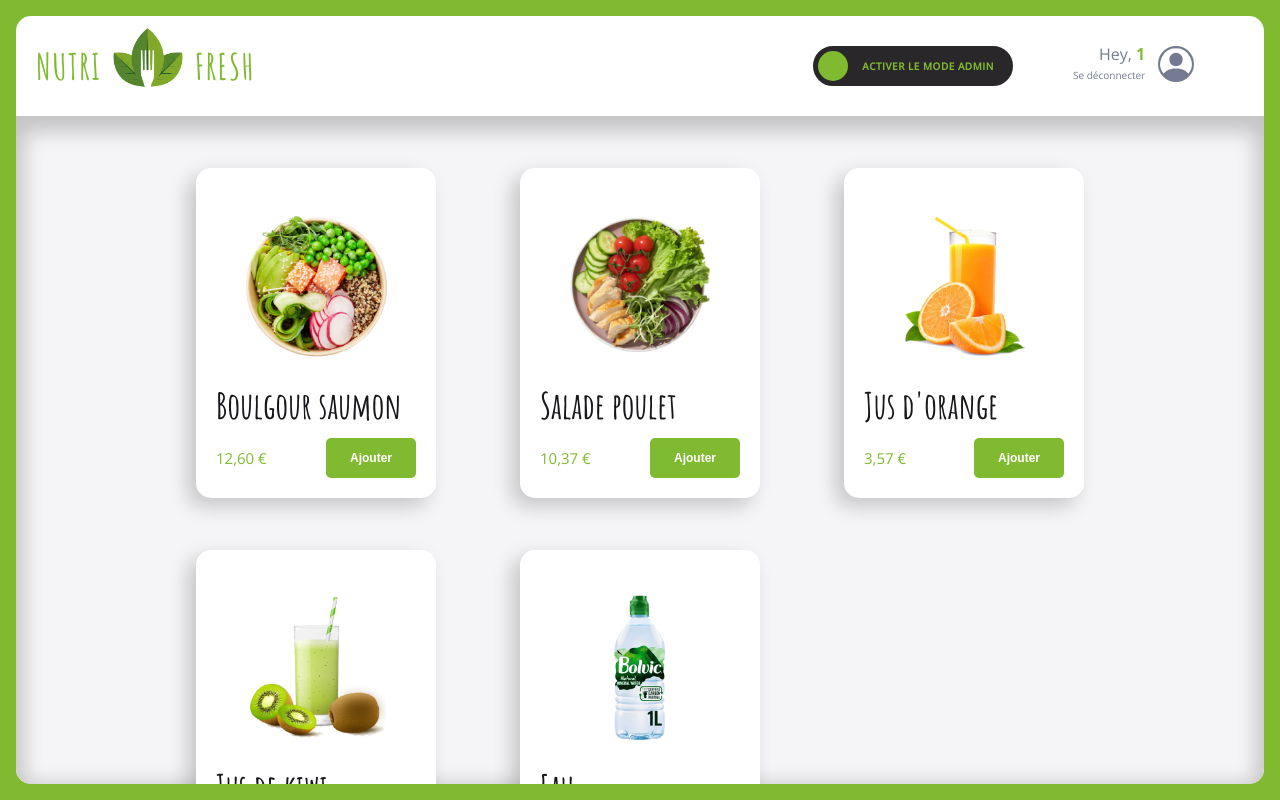
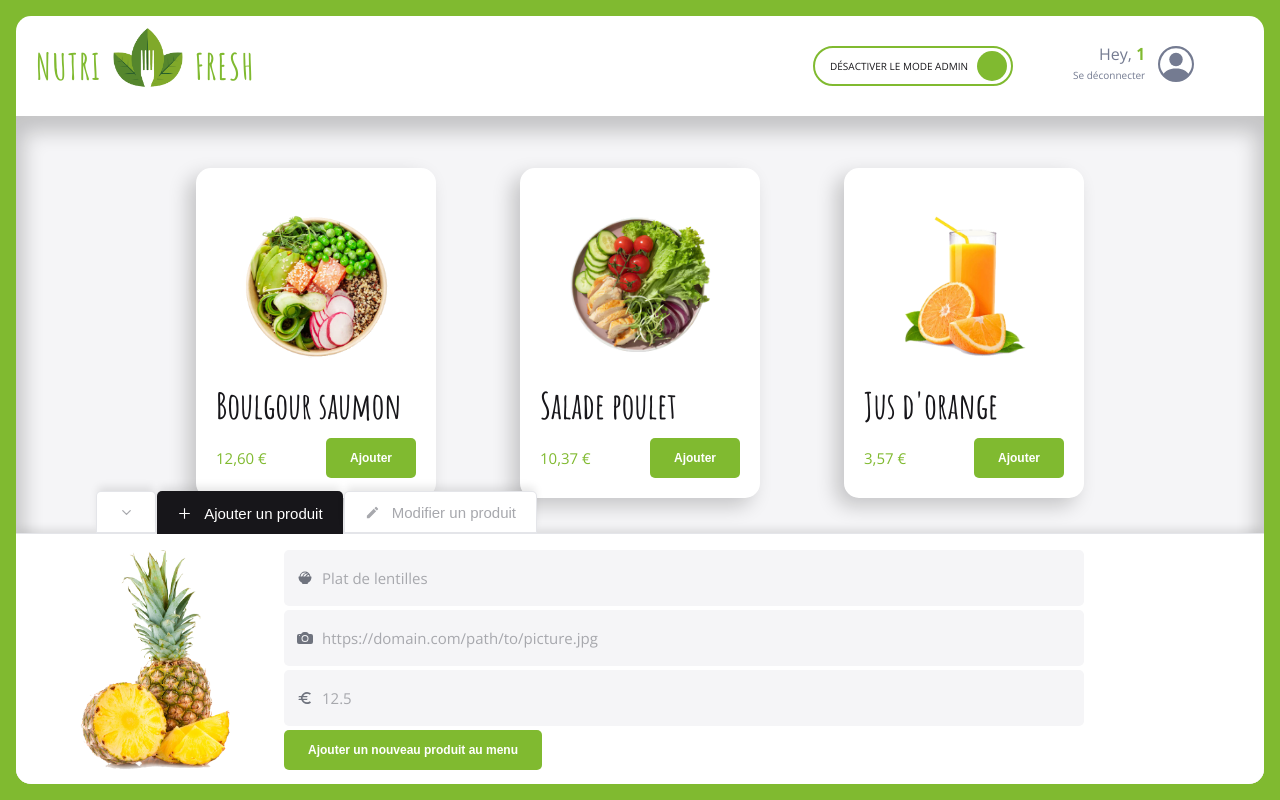
Before and after one commit to simonc56/nutri-fresh, a React (Vite) app: page /order/1 in a window 1280 px wide. Built offline with nearby package versions, Linux system fonts and the light colour scheme.

Commit message:
♻️  F08: ORDER > AdminPanel > move tabs definition in tabsConfig

```diff
--- /dev/null
+++ b/src/components/pages/order/AdminPanel/AdminContent/AddForm.scss
@@ -0,0 +1,20 @@
+@use "../../../../../theme/_theme.scss";
+
+.add-product-form {
+  display: flex;
+  gap: theme.spacing(sm);
+  & .image-preview {
+    width: 240px;
+    max-height: 220px;
+    object-fit: contain;
+  }
+  & .input-fields {
+    display: flex;
+    flex-direction: column;
+    align-items: flex-start;
+    gap: theme.spacing(xxs);
+    & input {
+      width: 800px;
+    }
+  }
+}
--- /dev/null
+++ b/src/components/pages/order/AdminPanel/AdminContent/AddForm.tsx
@@ -0,0 +1,44 @@
+import { FormEvent } from "react";
+import { BsFillCameraFill } from "react-icons/bs";
+import { MdOutlineEuro } from "react-icons/md";
+import { PiBowlFoodFill } from "react-icons/pi";
+import PrimaryButton from "../../../../reusable-ui/PrimaryButton/PrimaryButton";
+import TextInput from "../../../../reusable-ui/TextInput/TextInput";
+import "./AddForm.scss";
+
+const onSubmit = (event: FormEvent<HTMLFormElement>) => {
+  event?.preventDefault();
+  console.log("Product added!");
+};
+
+export default function AddForm() {
+  return (
+    <form className="add-product-form" onSubmit={onSubmit}>
+      <img className="image-preview" src="/images/ananas.png" alt="product illustration" />
+      <div className="input-fields">
+        <TextInput
+          placeholder="Plat de lentilles"
+          value={""}
+          setValue={() => {}}
+          Icon={<PiBowlFoodFill />}
+          className="product-name"
+        />
+        <TextInput
+          placeholder="https://domain.com/path/to/picture.jpg"
+          value={""}
+          setValue={() => {}}
+          Icon={<BsFillCameraFill />}
+          className="product-url"
+        />
+        <TextInput
+          placeholder="12.5"
+          value={""}
+          setValue={() => {}}
+          Icon={<MdOutlineEuro />}
+          className="product-price"
+        />
+        <PrimaryButton className="submit-button" label="Ajouter un nouveau produit au menu" />
+      </div>
+    </form>
+  );
+}
--- a/src/components/pages/order/AdminPanel/AdminContent/AdminContent.tsx
+++ b/src/components/pages/order/AdminPanel/AdminContent/AdminContent.tsx
@@ -1,7 +1,8 @@
 import { useOrderContext } from "../../../../../context/OrderContext";
+import AddForm from "./AddForm";
 import "./AdminContent.scss";
 
 export default function AdminContent() {
-  const { contentPanel } = useOrderContext();
-  return <div className="admin-content">{contentPanel}</div>;
+  const { selectedTab } = useOrderContext();
+  return <div className="admin-content">{selectedTab()?.content || <AddForm />}</div>;
 }
--- /dev/null
+++ b/src/components/pages/order/AdminPanel/AdminContent/EditForm.tsx
@@ -0,0 +1,3 @@
+export default function AddForm() {
+  return <div>EditForm</div>;
+}
--- a/src/components/pages/order/AdminPanel/AdminTabs/AdminTabs.tsx
+++ b/src/components/pages/order/AdminPanel/AdminTabs/AdminTabs.tsx
@@ -3,9 +3,11 @@ import { useOrderContext } from "../../../../../context/OrderContext";
 import "./AdminTabs.scss";
 
 export type TabProps = {
+  index?: string;
   icon: JSX.Element;
   name?: string | undefined;
   active?: boolean;
+  content?: JSX.Element;
   onClick?: () => void;
 };
 
@@ -18,7 +20,7 @@ function Tab({ icon, name, active, onClick }: TabProps) {
 }
 
 export default function AdminTabs() {
-  const { isPanelOpen, setIsPanelOpen, tabs, setTabs, setContentPanel } = useOrderContext();
+  const { isPanelOpen, setIsPanelOpen, tabs, setTabs } = useOrderContext();
   const togglePanel = () => {
     setIsPanelOpen((prev) => !prev);
   };
@@ -31,8 +33,6 @@ export default function AdminTabs() {
       }))
     );
     if (!isPanelOpen) togglePanel();
-    // to be continued...
-    setContentPanel(tabs[index].name || "");
   };
 
   return (
@@ -40,7 +40,7 @@ export default function AdminTabs() {
       <Tab icon={isPanelOpen ? <FiChevronDown /> : <FiChevronUp />} onClick={togglePanel} active={!isPanelOpen} />
       {tabs.map((tab, index) => (
         <Tab
-          key={tab.name}
+          key={tab.index}
           icon={tab.icon}
           name={tab.name}
           active={tab.active || false}
--- /dev/null
+++ b/src/components/pages/order/AdminPanel/tabsConfig.tsx
@@ -0,0 +1,10 @@
+import { AiOutlinePlus } from "react-icons/ai";
+import { MdModeEditOutline } from "react-icons/md";
+import AddForm from "./AdminContent/AddForm";
+import EditForm from "./AdminContent/EditForm";
+import { TabProps } from "./AdminTabs/AdminTabs";
+
+export const tabsConfig: TabProps[] = [
+  { index: "add", icon: <AiOutlinePlus />, name: "Ajouter un produit", active: true, content: <AddForm /> },
+  { index: "edit", icon: <MdModeEditOutline />, name: "Modifier un produit", content: <EditForm /> },
+];
--- a/src/components/pages/order/OrderPage/OrderPage.tsx
+++ b/src/components/pages/order/OrderPage/OrderPage.tsx
@@ -1,22 +1,18 @@
 import { useState } from "react";
-import { AiOutlinePlus } from "react-icons/ai";
-import { MdModeEditOutline } from "react-icons/md";
 import { useParams } from "react-router-dom";
 import { OrderContext } from "../../../../context/OrderContext";
 import { TabProps } from "../AdminPanel/AdminTabs/AdminTabs";
+import { tabsConfig } from "../AdminPanel/tabsConfig";
 import Main from "../Main/Main";
 import Navbar from "../Navbar/Navbar";
 import "./OrderPage.scss";
 
 function OrderPage() {
   const { username } = useParams();
-  const [isAdminMode, setIsAdminMode] = useState(false);
+  const [isAdminMode, setIsAdminMode] = useState(true);
   const [isPanelOpen, setIsPanelOpen] = useState(true);
-  const [tabs, setTabs] = useState<TabProps[]>([
-    { icon: <AiOutlinePlus />, name: "Ajouter un produit", active: true },
-    { icon: <MdModeEditOutline />, name: "Modifier un produit" },
-  ]);
-  const [contentPanel, setContentPanel] = useState("Ajouter un produit");
+  const [tabs, setTabs] = useState<TabProps[]>(tabsConfig);
+  const selectedTab = () => tabs.find((tab) => tab.active);
 
   const valueOrderContext = {
     isAdminMode,
@@ -25,8 +21,7 @@ function OrderPage() {
     setIsPanelOpen,
     tabs,
     setTabs,
-    contentPanel,
-    setContentPanel,
+    selectedTab,
   };
 
   return (
--- a/src/context/OrderContext.ts
+++ b/src/context/OrderContext.ts
@@ -8,8 +8,7 @@ type OrderContextType = {
   setIsPanelOpen: Dispatch<SetStateAction<boolean>>;
   tabs: TabProps[];
   setTabs: Dispatch<SetStateAction<TabProps[]>>;
-  contentPanel: string;
-  setContentPanel: Dispatch<SetStateAction<string>>;
+  selectedTab: () => TabProps | undefined;
 };
 
 export const OrderContext = createContext<OrderContextType | undefined>(undefined);
```
